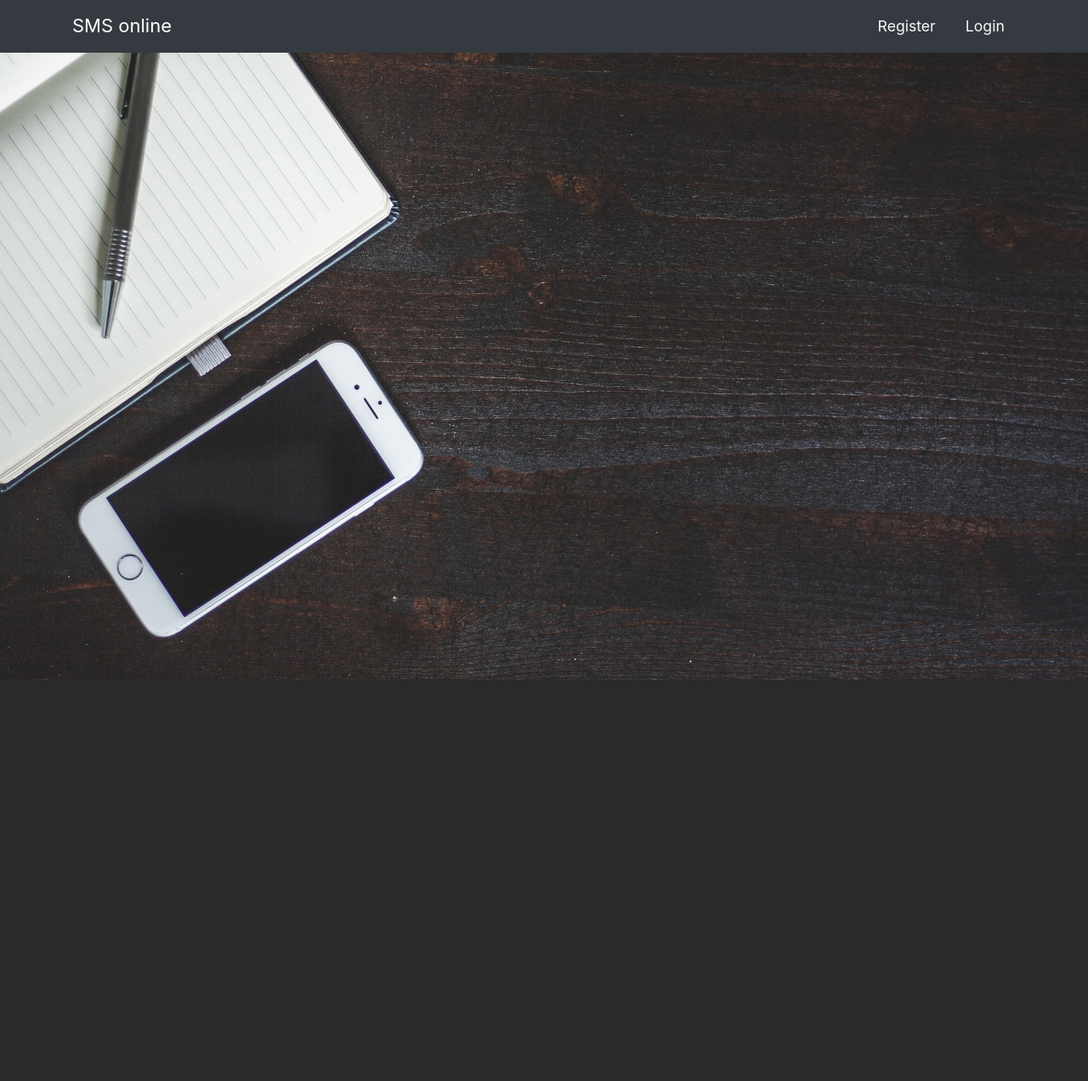
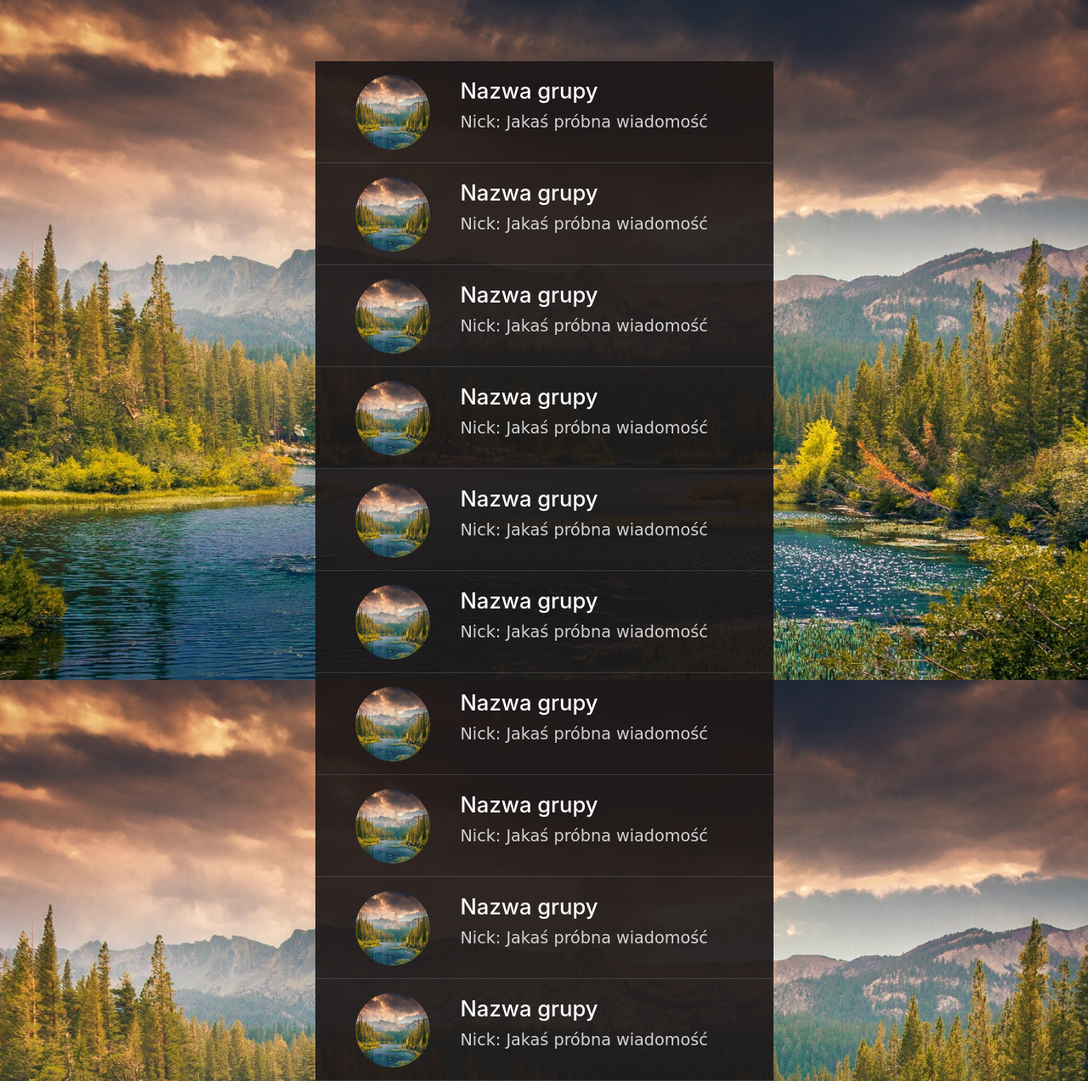
Before and after one commit to Stas1407/sms_online, a Django app: template templates/main/home.html in a window 1280 px wide. Shown: the whole page at 85% size. Before the commit the page ends 800 px from the top, so only its background shows below. Run offline with Django 3.2, Linux system fonts and the light colour scheme; the template is opened without the code that fills it, so the values that code supplies are empty; some libraries are stand-ins or nearby versions.

Commit message:
First part of home page is ready but not responsive

```diff
--- a/static/main/css/base.css
+++ b/static/main/css/base.css
@@ -7,6 +7,12 @@ body, html{
   background-attachment: fixed;
   background-repeat: no-repeat;
   font-size: 110%;
+}
+
+@media (max-aspect-ratio: 16/9) and (min-width: 1200px){
+  body, html{
+    background-image: url("../../backgrounds/mobile_bg.png");
+  }
 }
 
 #wrap {
@@ -81,3 +87,7 @@ body, html{
 .no_border{
   border-width: 0px;
 }
+
+.navbar-toggler:focus{
+  outline: none;
+}
--- a/static/main/css/home.css
+++ b/static/main/css/home.css
@@ -0,0 +1,88 @@
+body, html{
+    background-image: url("../../backgrounds/home_bg.jpg");
+    height: 100%;
+    width: 100%;
+    scroll-behavior: smooth;
+}
+
+
+html::-webkit-scrollbar {
+    display: none;
+}
+
+
+html {
+    -ms-overflow-style: none;  /* IE and Edge */
+    scrollbar-width: none;  /* Firefox */
+}
+
+.no_border{
+    display: flex;
+    align-items: center;
+    height: 70%;
+    margin-top: auto;
+    margin-bottom: auto;
+    color: #777;
+}
+
+.navbar {
+    background-color: rgb(28, 22, 22, 0.91) !important;
+    transition: top 0.3s;
+}
+
+main{
+    height: 90vh;
+}
+
+.col-md-12{
+    height: 90vh;
+    display: flex;
+    justify-content: center;
+}
+
+#main_content{
+    background-color: rgb(28, 22, 22, 0.91);
+    background-attachment: fixed;
+    min-height: 91vh;
+    width: 55%;
+    position: absolute;
+    top: -1vh;
+    border-top: none;
+}
+
+.profile_img{
+    width: 11vh;
+    height: 11vh;
+    margin-left: 4vh;
+}
+
+.row{
+    width: 100%;
+    margin: 0 auto;
+}
+
+.column{
+    height: 15vh;
+    display: flex;
+    align-items: center;
+    justify-content: left;
+    border-color: rgb(197, 230, 255, 0.14) !important;
+    color: white;
+}
+
+.text{
+    width: 100%;
+    height: 100%;
+    margin-left: 2vh;
+    padding: 2.5vh;
+}
+
+.last_message{
+    font-size: 1.5vw;
+    font-family: 'Brush Script MT', cursive;
+    color: rgb(255,255,255, 0.8);
+}
+
+.name{
+    font-size: 2vw;
+}
--- a/static/main/js/home.js
+++ b/static/main/js/home.js
@@ -0,0 +1,10 @@
+var prevScrollpos = window.pageYOffset;
+window.onscroll = function() {
+  var currentScrollPos = window.pageYOffset;
+  if (prevScrollpos > currentScrollPos) {
+    document.querySelector(".navbar").style.top = "0px";
+  } else {
+    document.querySelector(".navbar").style.top = "-100px";
+  }
+  prevScrollpos = currentScrollPos;
+}
--- a/static/users/css/logout.css
+++ b/static/users/css/logout.css
@@ -1,4 +1,10 @@
+html, body{
+  overflow-x: hidden;
+  overflow-y: hidden;
+}
+
 main{
+  overflow-y: hidden;
   position: relative;
   left: 40vh;
   top: 10vh;
--- a/templates/base.html
+++ b/templates/base.html
@@ -35,17 +35,16 @@
               <a class="nav-item nav-link" href="{% url 'home' %}">Home</a>
             </div>
 
-            <div id="wrap">
-              <form action="" autocomplete="on">
-                <input id="search" name="search" type="text" placeholder="Who are we looking for ?">
-                <input id="search_submit" value="Rechercher" type="submit">
-              </form>
-            </div>
-
             <div class="navbar-nav">
-              <a class="nav-item nav-link" href="">New Group</a>
-              <a class="nav-item nav-link" href="">Profile</a>
-              <a class="nav-item nav-link" href="{% url 'logout' %}">Logout</a>
+              <div id="wrap">
+                <form action="" autocomplete="on">
+                  <input id="search" name="search" type="text" placeholder="Who are we looking for ?">
+                  <input id="search_submit" value="Rechercher" type="submit">
+                </form>
+              </div>
+              <a class="nav-item btn btn-outline-light no_border text-center" href="">New Group</a>
+              <a class="nav-item btn btn-outline-light no_border" href="">Profile</a>
+              <a class="nav-item btn btn-outline-light no_border" href="{% url 'logout' %}">Logout</a>
             </div>
           </div>
           {% else %}
--- a/templates/main/home.html
+++ b/templates/main/home.html
@@ -6,6 +6,80 @@
 {% endblock links %}
 
 {% block content %}
+<div id="main_content">
+  <div class="row">
+    <div class="col-sm-12 border-bottom column">
+      <img src="{% static 'backgrounds/home_bg.jpg' %}" class="rounded-circle profile_img" alt="">
+      <div class="text">
+        <h2 class="name">Nazwa grupy</h2>
+        <h4 class="last_message">Nick: Jakaś próbna wiadomość</h4>
+      </div>
+    </div>
+    <div class="col-sm-12 border-bottom column">
+      <img src="{% static 'backgrounds/home_bg.jpg' %}" class="rounded-circle profile_img" alt="">
+      <div class="text">
+        <h2 class="name">Nazwa grupy</h2>
+        <h4 class="last_message">Nick: Jakaś próbna wiadomość</h4>
+      </div>
+    </div>
+    <div class="col-sm-12 border-bottom column">
+      <img src="{% static 'backgrounds/home_bg.jpg' %}" class="rounded-circle profile_img" alt="">
+      <div class="text">
+        <h2 class="name">Nazwa grupy</h2>
+        <h4 class="last_message">Nick: Jakaś próbna wiadomość</h4>
+      </div>
+    </div>
+    <div class="col-sm-12 border-bottom column">
+      <img src="{% static 'backgrounds/home_bg.jpg' %}" class="rounded-circle profile_img" alt="">
+      <div class="text">
+        <h2 class="name">Nazwa grupy</h2>
+        <h4 class="last_message">Nick: Jakaś próbna wiadomość</h4>
+      </div>
+    </div>
+    <div class="col-sm-12 border-bottom column">
+      <img src="{% static 'backgrounds/home_bg.jpg' %}" class="rounded-circle profile_img" alt="">
+      <div class="text">
+        <h2 class="name">Nazwa grupy</h2>
+        <h4 class="last_message">Nick: Jakaś próbna wiadomość</h4>
+      </div>
+    </div>
+    <div class="col-sm-12 border-bottom column">
+      <img src="{% static 'backgrounds/home_bg.jpg' %}" class="rounded-circle profile_img" alt="">
+      <div class="text">
+        <h2 class="name">Nazwa grupy</h2>
+        <h4 class="last_message">Nick: Jakaś próbna wiadomość</h4>
+      </div>
+    </div>
+    <div class="col-sm-12 border-bottom column">
+      <img src="{% static 'backgrounds/home_bg.jpg' %}" class="rounded-circle profile_img" alt="">
+      <div class="text">
+        <h2 class="name">Nazwa grupy</h2>
+        <h4 class="last_message">Nick: Jakaś próbna wiadomość</h4>
+      </div>
+    </div>
+    <div class="col-sm-12 border-bottom column">
+      <img src="{% static 'backgrounds/home_bg.jpg' %}" class="rounded-circle profile_img" alt="">
+      <div class="text">
+        <h2 class="name">Nazwa grupy</h2>
+        <h4 class="last_message">Nick: Jakaś próbna wiadomość</h4>
+      </div>
+    </div>
+    <div class="col-sm-12 border-bottom column">
+      <img src="{% static 'backgrounds/home_bg.jpg' %}" class="rounded-circle profile_img" alt="">
+      <div class="text">
+        <h2 class="name">Nazwa grupy</h2>
+        <h4 class="last_message">Nick: Jakaś próbna wiadomość</h4>
+      </div>
+    </div>
+    <div class="col-sm-12 border-bottom column">
+      <img src="{% static 'backgrounds/home_bg.jpg' %}" class="rounded-circle profile_img" alt="">
+      <div class="text">
+        <h2 class="name">Nazwa grupy</h2>
+        <h4 class="last_message">Nick: Jakaś próbna wiadomość</h4>
+      </div>
+    </div>
+  </div>
 
+</div>
 <script type="text/javascript" src="{% static 'main/js/home.js' %}"></script>
 {% endblock content %}
--- a/templates/main/landing_page.html
+++ b/templates/main/landing_page.html
@@ -9,11 +9,11 @@
 {% block content %}
   <div class="transition transition-1 is-active"></div>
 
-  <div class="buttons">
+  <div class="content_div">
      <div class="inner">
        <h1 id="main_text">Ready to start sending SMS-es online?</h1>
-      <a type="button" class="btn btn-lg btn-primary custom" href="{% url 'login' %}"><span>Login</span></a>
-      <a type="button" class="btn btn-lg ml-2 btn-dark custom" href="{% url 'register' %}"><span>Register</span></a>
+      <a type="button" id="login_bt" class="btn btn-lg btn-primary custom" href="{% url 'login' %}"><span>Login</span></a>
+      <a type="button" id="register_bt" class="btn btn-lg ml-2 btn-dark custom" href="{% url 'register' %}"><span>Register</span></a>
     </div>
   </div>
   <div class="dymki">
--- a/templates/users/login.html
+++ b/templates/users/login.html
@@ -32,7 +32,7 @@
       </fieldset>
     </form>
 
-    <div class="border-top pt-1">
+    <div class="border-top pt-1 small">
       <small class="text-muted">Need an account? <a href="{% url 'register' %}">Sign Up Now</a></small>
     </div>
 
--- a/templates/users/register.html
+++ b/templates/users/register.html
@@ -16,12 +16,12 @@
       <fieldset class="form-group">
         <legend class="border-bottom mb-4">Join Today</legend>
         {{ form|crispy }}
-        <div class="form-group">
+        <div class="form-group center">
           <button type="submit" class="btn btn-outline-info">Sign Up</button>
         </div>
       </fieldset>
     </form>
-    <div class="border-top pt-3">
+    <div class="border-top pt-3 small">
       <small class="text-muted">Already have an account? <a href="{% url 'login' %}" class="ml-2">Sign In</a></small>
     </div>
   </div>
```
Also changed, not shown: static/main/css/landing_page.css (+83 -4 lines), static/users/css/login.css (+38 -7 lines), static/users/css/register.css (+64 -4 lines), static/backgrounds/background.jpg (deleted), static/backgrounds/home_bg.jpg (renamed from static/backgrounds/background_home (2).jpg), 1 other file.
